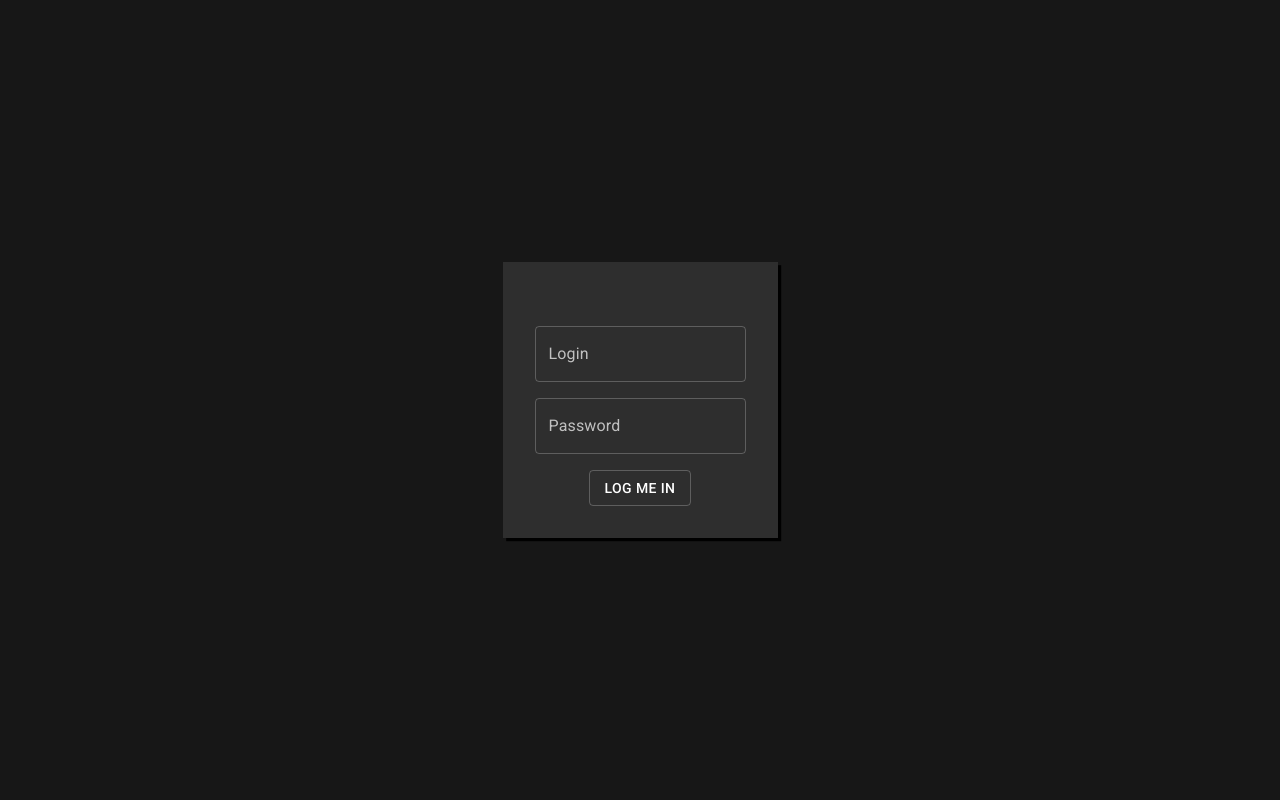
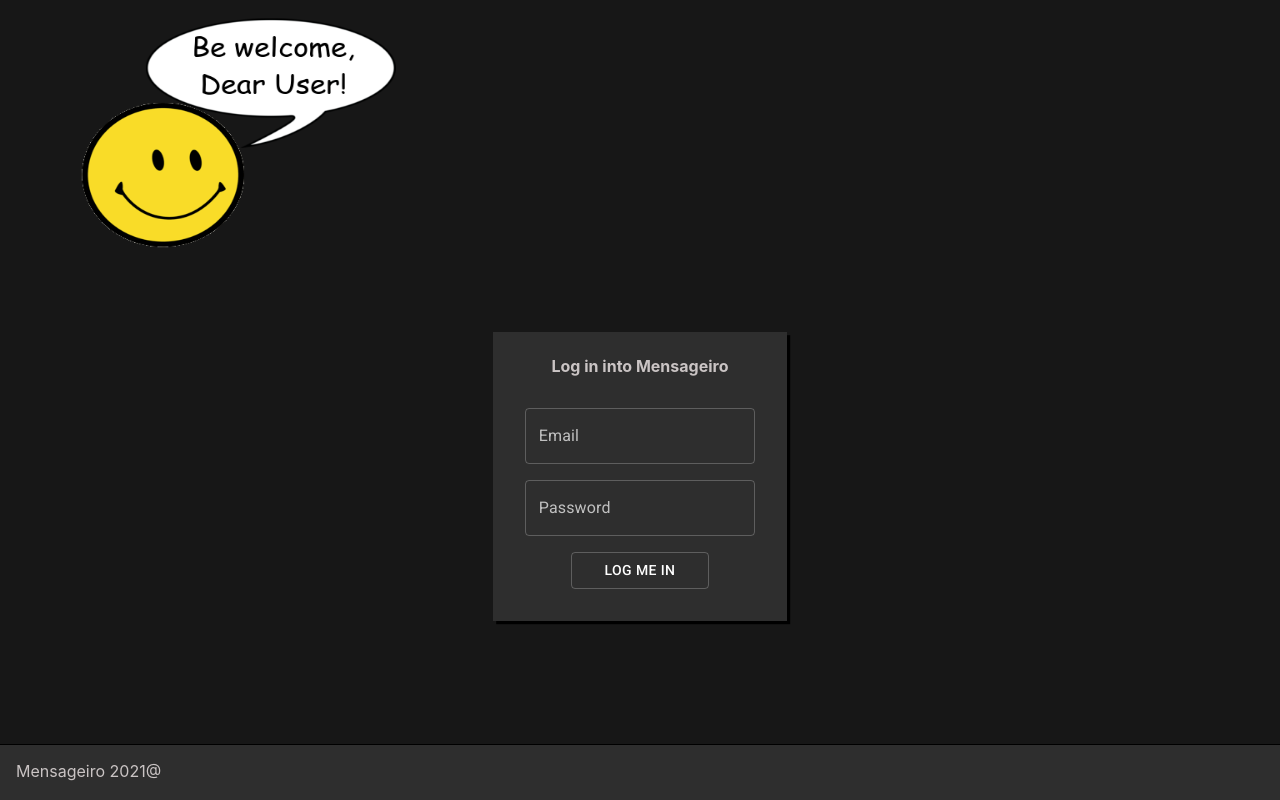
Before and after one commit to leo-pimenta/mensageiro-front, a React (Create React App) app: page / in a window 1280 px wide. Built offline with nearby package versions, Linux system fonts and the light colour scheme.

Commit message:
login functionality implemented

```diff
--- a/src/App.js
+++ b/src/App.js
@@ -2,11 +2,11 @@
 // https://pt-br.reactjs.org/docs/rendering-elements.html
 // https://medium.com/@eshwaren/enable-emmet-support-for-jsx-in-visual-studio-code-react-f1f5dfe8809c
 
-
 import Login from './Components/Pages/Login'
 import Home from './Components/Pages/Home'
-import { makeStyles } from '@material-ui/core/styles';
-import { ThemeProvider } from '@material-ui/core/styles';
+import Footer from './Components/Footer'
+import { makeStyles, ThemeProvider } from '@material-ui/core/styles';
+import { Grid } from '@material-ui/core'
 import Theme from './Theme'
 
 import {
@@ -19,23 +19,36 @@ import './App.css';
 
 const useStyles = makeStyles({
   app: {
-    backgroundColor: '#171717'
+    backgroundColor: '#171717',
+    color: '#cac4c4'
+  },
+  body: {
+    height: '93vh'
   }
 });
 
 function App() {
   const classes = useStyles();
 
+  function onLogin(history) {
+    console.log('logged in')
+    history.push('/')
+  }
+
   return (
     <ThemeProvider theme={Theme()}>
       <div className="App" className={classes.app}>
-          <Router>
-            <Switch>
-              <Route path='/'>
-                {userIsAuthenticated() ? <Home></Home> : <Login></Login>}
-              </Route>
-            </Switch>
-          </Router>
+          <Grid container className={classes.body}>
+            <Router>
+              <Switch>
+                <Route path='/' render={({history}) => (
+                  userIsAuthenticated() ? <Home></Home> : <Login onLogin={() => onLogin(history)}></Login>
+                )} />
+              </Switch>
+            </Router>
+          </Grid>
+
+          <Footer height='7vh'></Footer>
       </div>
     </ThemeProvider>
   );
--- /dev/null
+++ b/src/Components/LoginForm.js
@@ -0,0 +1,88 @@
+import { Grid, TextField, Button, FormControl } from '@material-ui/core'
+import { makeStyles } from '@material-ui/core/styles'
+import { useState } from 'react'
+import userApi from '../api/userApi'
+
+const useStyles = makeStyles(theme => ({
+    form: {
+        backgroundColor: '#2e2e2e',
+        padding: '2rem',
+        paddingTop: '0.5rem',
+        boxShadow: '0.2rem 0.2rem black',
+        [theme.breakpoints.up('sm')]: {
+            width: '60%'
+        },
+        [theme.breakpoints.up('lg')]: {
+            width: '18%'
+        }
+    },
+    text: {
+        color: '#cac4c4',
+        marginTop: '1.5rem',
+    },
+    textField: {
+        width: '100%'
+    },
+    button: {
+        width: '60%'
+    }
+}))
+
+function LoginForm(props) {
+    const [email, setEmail] = useState('')
+    const [password, setPassword] = useState('')
+    const classes = useStyles();
+    const onLogin = props.onLogin ?? function () { };
+
+    function handleSubmit(e) {
+        e.preventDefault();
+
+        userApi.login(email, password)
+        .then(token => {
+            localStorage.setItem('token', token)
+            onLogin();
+        })
+    }
+
+    return (
+        <form className={classes.form} onSubmit={handleSubmit}>
+            <Grid
+                container
+                item
+                spacing='2'
+                direction='column'
+            >
+                <Grid container item justifyContent='center'>
+                    <p><strong className={classes.text}>Log in into Mensageiro</strong></p>
+                </Grid>
+
+                <Grid container item>
+                    <TextField
+                        id='input-email'
+                        variant='outlined'
+                        label='Email'
+                        className={classes.textField}
+                        onInput={event => setEmail(event.target.value)}
+                    />
+                </Grid>
+
+                <Grid container item>
+                    <TextField
+                        id="input-Password"
+                        variant='outlined'
+                        label='Password'
+                        type='password'
+                        className={classes.textField}
+                        onInput={event => setPassword(event.target.value)}
+                    />
+                </Grid>
+
+                <Grid container item justifyContent='center'>
+                    <Button type='submit' id="button-login" variant='outlined' className={classes.button}>Log me in</Button>
+                </Grid>
+            </Grid>
+        </form>
+    );
+}
+
+export default LoginForm
--- a/src/Components/Pages/Login.js
+++ b/src/Components/Pages/Login.js
@@ -1,57 +1,65 @@
-import { Grid, TextField, Button, FormControl } from '@material-ui/core'
-import { makeStyles } from '@material-ui/core/styles'
+import { Grid, useMediaQuery } from '@material-ui/core'
+import { makeStyles, useTheme } from '@material-ui/core/styles'
+import LoginForm from '../LoginForm'
 
-const useStyles = makeStyles({
+const useStyles = makeStyles(theme => ({
+    pageGrid: {
+        height: 'max-content'
+    },
     loginGrid: {
-        minHeight: '100vh'
+        height: 'max-content'
     },
-    form: {
-        backgroundColor: '#2e2e2e',
-        padding: '2rem',
-        paddingTop: '4rem',
-        boxShadow: '0.2rem 0.2rem black'
+    imgSmile: {
+        [theme.breakpoints.down('sm')]: {
+            paddingLeft: '10%',
+            height: '9rem',
+            width: '11rem',
+            marginBottom: '1.5rem'
+        },
+        [theme.breakpoints.up('md')]: {
+            height: '12rem',
+            width: '18rem',
+            marginBottom: '5rem'
+        },
+        [theme.breakpoints.up('lg')]: {
+            paddingLeft: '0',
+            marginTop: '0.5rem',
+            marginLeft: '5rem',
+            height: '15rem',
+            width: '20rem',
+        }
     }
-})
+}))
 
-function Login() {
+function Login(props) {
     const classes = useStyles();
+    const theme = useTheme();
+    const shouldCentralize = useMediaQuery(theme.breakpoints.down('md'))
+    const onLogin = props.onLogin ?? function () { };
 
     return (
-        <Grid id='login'
-            container
-            justifyContent='center'
-            direction='column'
-            alignItems='center'
-            className={classes.loginGrid}
-        >
-            <FormControl className={classes.form}>
-                <Grid
-                    container
-                    item
-                    spacing='2'
-                    direction='column'
-                >
-                    <Grid container item>
-                        <TextField
-                            id='input-login'
-                            variant='outlined'
-                            label='Login'
-                        />
+        <Grid container className={classes.pageGrid} >
+            {
+                shouldCentralize
+                ?
+                    <Grid item container justifyContent='center'>
+                        <img src={process.env.PUBLIC_URL + '/img/happy-smile.png'} alt="" className={classes.imgSmile} />
                     </Grid>
+                :
+                    <Grid item>
+                        <img src={process.env.PUBLIC_URL + '/img/happy-smile.png'} alt="" className={classes.imgSmile} />
+                    </Grid>
+            }
 
-                    <Grid container item>
-                        <TextField
-                            id="input-Password"
-                            variant='outlined'
-                            label='Password'
-                        />
-                    </Grid>
-
-                    <Grid container item justifyContent='center'>
-                        <Button id="button-login" variant='outlined'>Log me in</Button>
-                    </Grid>
-                </Grid>
-            </FormControl>
+            <Grid item id='login'
+                container
+                justifyContent='center'
+                direction='column'
+                alignItems='center'
+                className={classes.loginGrid}
+            >
+                <LoginForm onLogin={onLogin}></LoginForm>
+            </Grid>
         </Grid>
     );
 }
--- a/src/Components/footer.js
+++ b/src/Components/footer.js
@@ -1,6 +1,29 @@
-function Footer() {
+import { Grid } from '@material-ui/core'
+import { makeStyles } from '@material-ui/core/styles';
+
+const useStyles = makeStyles(theme => ({
+    footer: props => ({
+        height: props.height,
+        backgroundColor: '#2e2e2e',
+        borderColor: '#000000',
+        borderStyle: 'solid',
+        borderTop: '0.1rem',
+        borderLeft: '0',
+        borderRight: '0',
+        borderBottom: '0'
+    }),
+    text: {
+        marginLeft: '1rem'
+    }
+}));
+
+function Footer(props) {
+    const classes = useStyles(props)
+
     return (
-        <div></div>
+        <Grid container className={classes.footer}>
+            <p className={classes.text} >Mensageiro 2021@</p>
+        </Grid>
     );
 }
 
--- a/src/Theme.js
+++ b/src/Theme.js
@@ -7,7 +7,7 @@ function Theme() {
                 main: '#ffffff'
             },
             type: 'dark'
-        },
+        }
     })
 
     return theme;
--- /dev/null
+++ b/src/api/api.js
@@ -0,0 +1,23 @@
+import { responsiveFontSizes } from "@material-ui/core"
+
+async function createResponseObject(response) {
+    return await response.json()
+}
+
+let api = {
+    url: 'https://localhost:5001',
+
+    post: function (url, jsonBody) {
+        return fetch(url, {
+            method: 'POST',
+            headers: {
+                'Content-Type': 'application/json',
+                'Accept': 'application/json'
+            },
+            body: JSON.stringify(jsonBody)
+        })
+        .then(createResponseObject)
+    }
+}
+
+export default api
--- /dev/null
+++ b/src/api/userApi.js
@@ -0,0 +1,13 @@
+import api from './api'
+
+let userApi = {
+    login: function(email, password) {
+        return api.post(`${api.url}/user/login`, {
+            email: email,
+            password, password
+        })
+        .then(json => json.data.accessToken)
+    }
+}
+
+export default userApi
```
Also changed, not shown: public/img/happy-smile.png (added).
